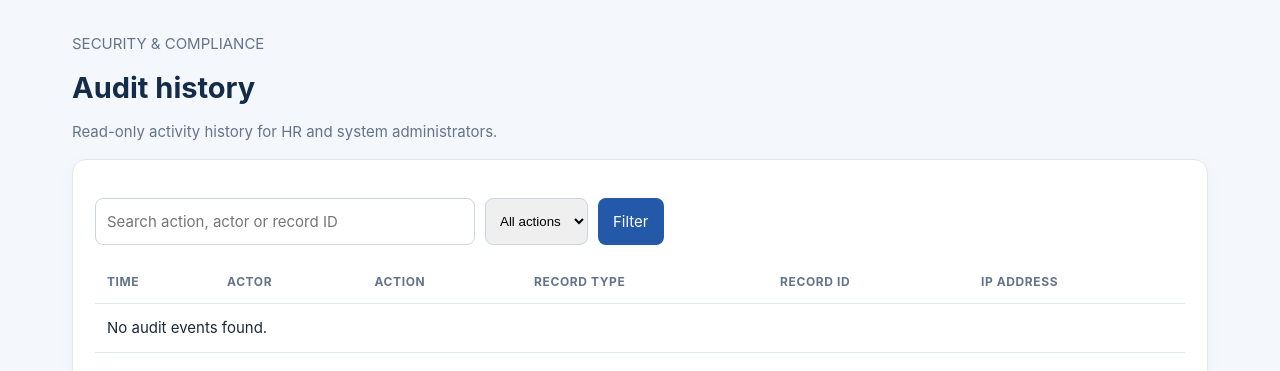
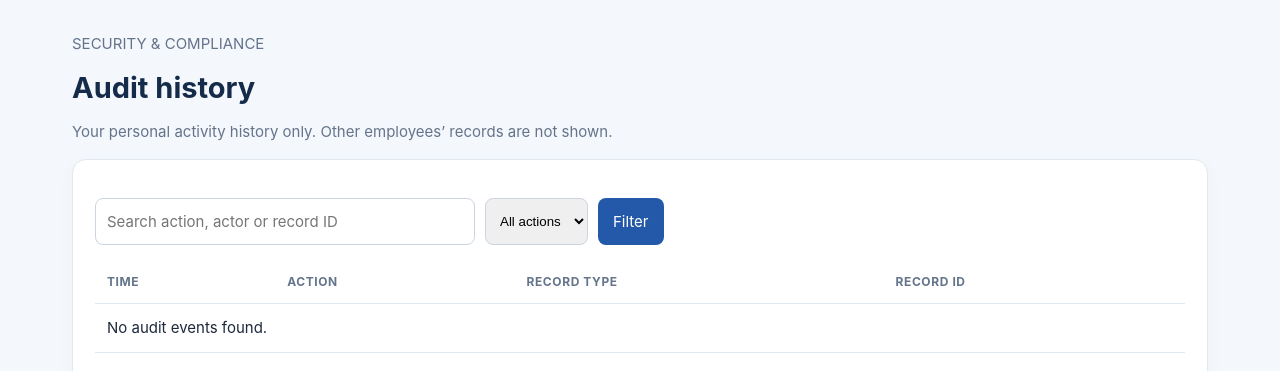
Before and after one commit to chandrasekhart1298/aeropelican, a Django app: template employees/templates/employees/audit_history.html in a window 1280 px wide. Shown: the part 71-442 px from the top of the page. Run offline with Django 5.2, Linux system fonts and the light colour scheme; the template is opened without the code that fills it, so the values that code supplies are empty.

Commit message:
Personalize audit history display and hide other employees' metadata

```diff
--- a/employees/templates/employees/audit_history.html
+++ b/employees/templates/employees/audit_history.html
@@ -3,7 +3,7 @@
 {% block content %}
 <p class="muted">SECURITY & COMPLIANCE</p>
 <h1>Audit history</h1>
-<p class="muted">Read-only activity history for HR and system administrators.</p>
+<p class="muted">{% if is_privileged %}Organization-wide read-only activity history.{% else %}Your personal activity history only. Other employees’ records are not shown.{% endif %}</p>
 <section class="panel">
   <form method="get" class="actions">
     <input type="search" name="q" value="{{ query }}" placeholder="Search action, actor or record ID" style="max-width:380px">
@@ -14,11 +14,11 @@
     <button type="submit">Filter</button>
   </form>
   <div class="table-wrap"><table>
-    <thead><tr><th>Time</th><th>Actor</th><th>Action</th><th>Record type</th><th>Record ID</th><th>IP address</th></tr></thead>
+    <thead><tr><th>Time</th>{% if is_privileged %}<th>Employee</th><th>Actor</th>{% endif %}<th>Action</th><th>Record type</th><th>Record ID</th>{% if is_privileged %}<th>IP address</th>{% endif %}</tr></thead>
     <tbody>
       {% for entry in page_obj %}
-      <tr><td>{{ entry.created_at|date:"Y-m-d H:i:s" }}</td><td>{% if entry.actor %}{{ entry.actor.username }}{% else %}System / deleted user{% endif %}</td><td>{{ entry.action }}</td><td>{{ entry.object_type|default:"—" }}</td><td>{{ entry.object_id|default:"—" }}</td><td>{{ entry.ip_address|default:"—" }}</td></tr>
-      {% empty %}<tr><td colspan="6">No audit events found.</td></tr>{% endfor %}
+      <tr><td>{{ entry.created_at|date:"Y-m-d H:i:s" }}</td>{% if is_privileged %}<td>{{ entry.employee.full_name|default:"—" }}</td><td>{% if entry.actor %}{{ entry.actor.username }}{% else %}System / deleted user{% endif %}</td>{% endif %}<td>{{ entry.action }}</td><td>{{ entry.object_type|default:"—" }}</td><td>{{ entry.object_id|default:"—" }}</td>{% if is_privileged %}<td>{{ entry.ip_address|default:"—" }}</td>{% endif %}</tr>
+      {% empty %}<tr><td colspan="{% if is_privileged %}7{% else %}4{% endif %}">No audit events found.</td></tr>{% endfor %}
     </tbody>
   </table></div>
   <div class="actions">
```
